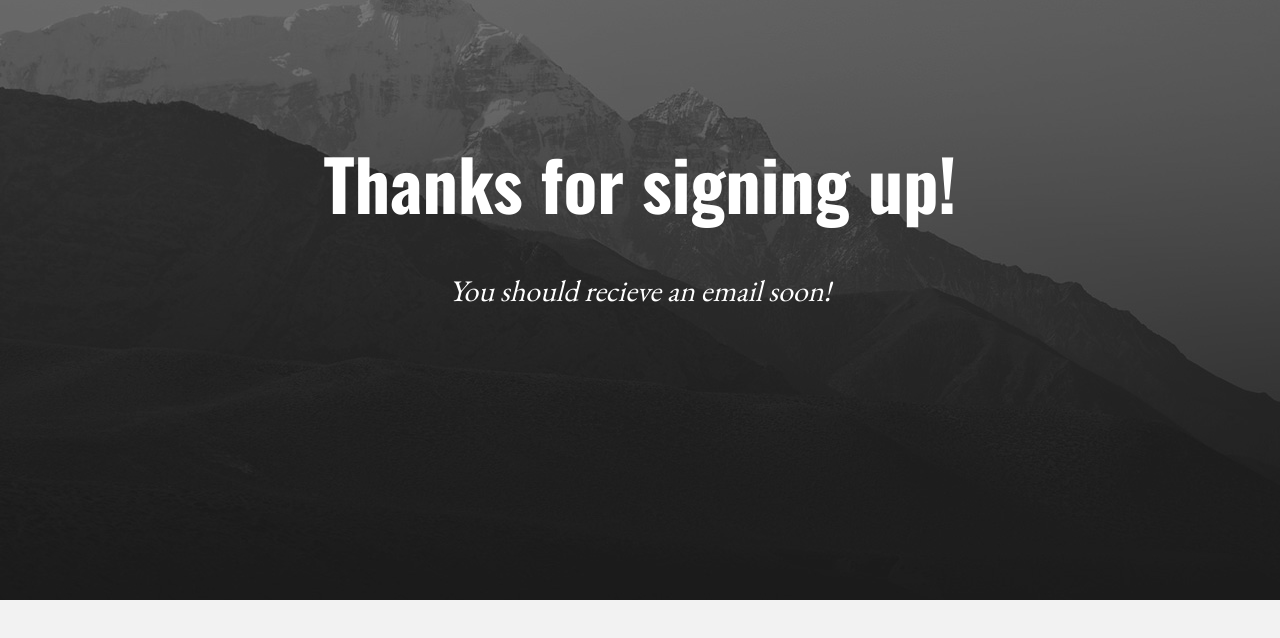
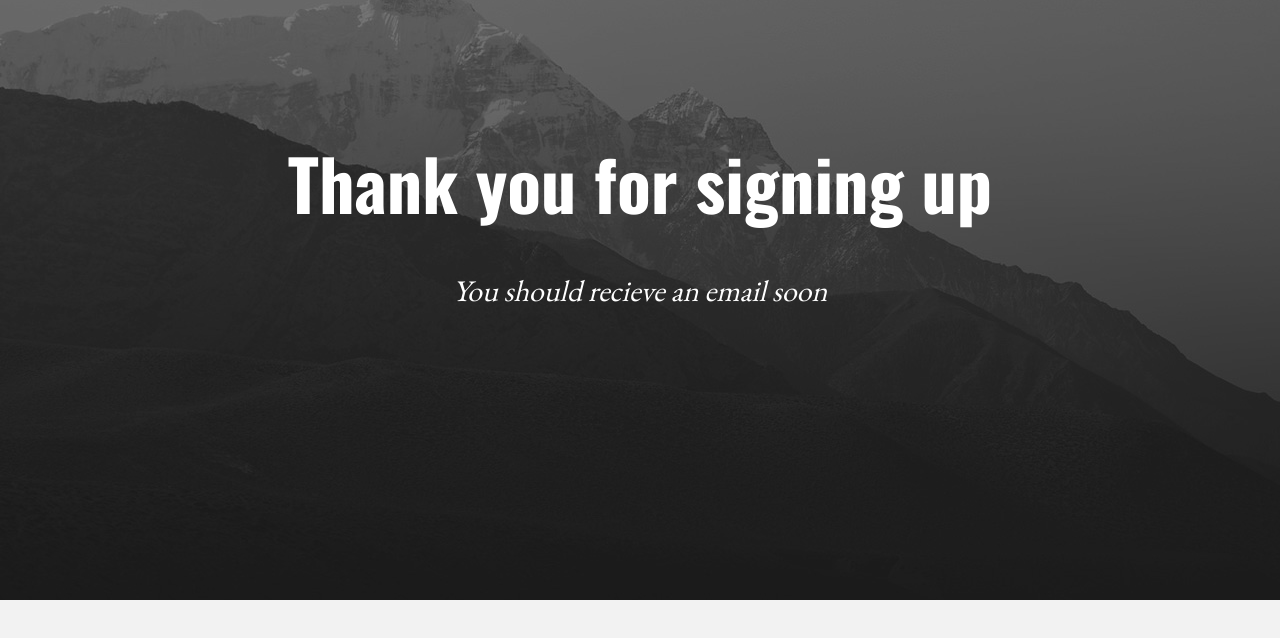
Before and after one commit to NatashaMalt/Groups, a website: page public/startbootstrap-stylish-portfolio-gh-pages/Thanksapage/theme/index.html in a window 1280 px wide. Shown: the part 90-728 px from the top of the page. Drawn offline with nearby package versions, Linux system fonts and the light colour scheme.

Commit message:
small thanks page changes

```diff
--- a/public/startbootstrap-stylish-portfolio-gh-pages/Thanksapage/theme/index.html
+++ b/public/startbootstrap-stylish-portfolio-gh-pages/Thanksapage/theme/index.html
@@ -39,9 +39,9 @@
 			</div>
 			<br>
 			<div class="row">
-				<h1>Thanks for signing up!</h1>
+				<h1>Thank you for signing up</h1>
 				<br>
-				<h3>You should recieve an email soon!</h3>
+				<h3>You should recieve an email soon</h3>
 				<br>
 				<br>
 				<div class="col-lg-6 col-lg-offset-3">
```
